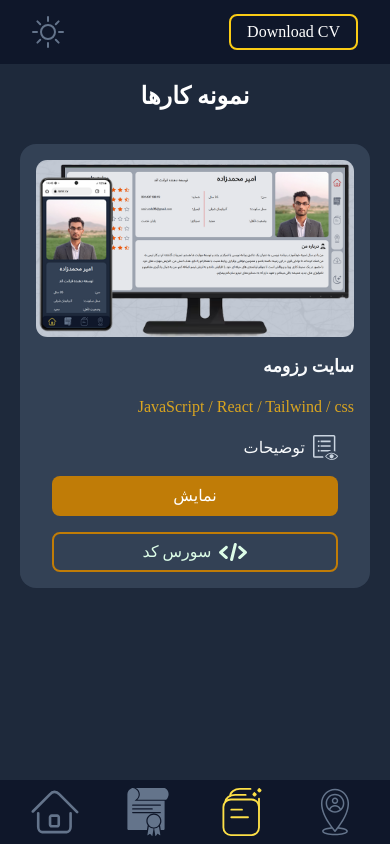
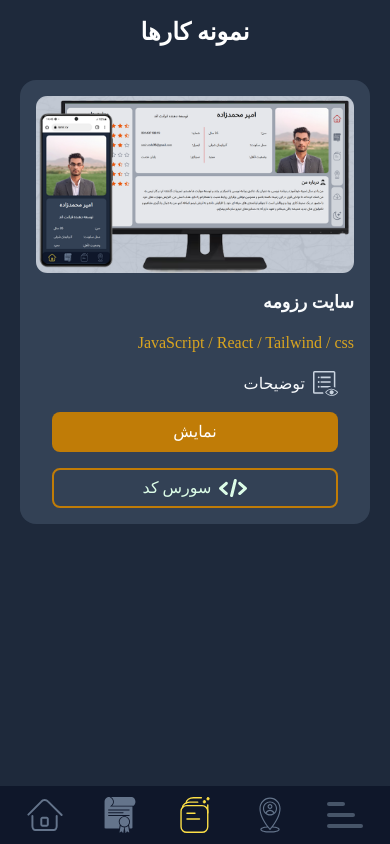
Before and after one commit to amir-mohammadzadeh/amir.cv, a React (Vite) app: page /amir.cv/portfolios in a window 390 px wide. Built offline with nearby package versions, Linux system fonts and the light colour scheme; a web font is replaced by a local one.

Commit message:
Add new btn to navbar & creat ThemeSwitcher

```diff
--- a/src/App.jsx
+++ b/src/App.jsx
@@ -1,25 +1,21 @@
-import { useEffect, useState } from 'react'
+import { useEffect } from 'react'
 import { useRoutes } from 'react-router'
 import { router } from './router'
 import Navigation from './components/Navigation/Navigation'
-import Header from './components/Header/Header'
 
 function App() {
     const routes = useRoutes(router)
-    const [darkThem, setDarkThem] = useState(true)
     useEffect(() => {
-        darkThem ? document.documentElement.classList.add('dark')
-            : document.documentElement.classList.remove('dark')
-    }, [darkThem])
+        document.documentElement.classList.add('dark')
+    },[])
 
     return (
         <>
-            <div dir='rtl' className="w-full h-full py-8 px-6 flex gap-4 lg:flex-col-reverse lg:p-0 lg:pt-4 sm:pt-0">
-                <Navigation theme={darkThem} setTheme={setDarkThem} />
+            <div dir='rtl' className="w-full h-full py-8 px-6 flex gap-4 lg:flex-col-reverse lg:p-0 lg:pt-4">
+                <Navigation />
                 <main className="main">
                     {routes}
                 </main>
-                <Header theme={darkThem} setTheme={setDarkThem} />
             </div>
         </>
     )
--- a/src/components/Header/Header.jsx
+++ /dev/null
@@ -1,27 +0,0 @@
-import { MoonIcon, SunIcon } from '../../assets/Icons'
-
-const Header = ({ theme, setTheme }) => {
-  return (
-    <header dir='ltr' className='w-full h-16 bg-slate-600 dark:bg-slate-900 hidden md:block'>
-
-      <div className="w-ful h-full py-4 px-8 flex items-center justify-between">
-        <div
-          onClick={() => setTheme(p => !p)}
-          className='h-full text-gray-300 dark:text-slate-500 cursor-pointer'
-        >
-          {theme ? <SunIcon /> : <MoonIcon />}
-
-        </div>
-
-        <a
-          className='py-1 px-4 rounded-lg border-2 border-yellow-400 text-white'
-        >
-          Download CV
-        </a>
-
-      </div>
-    </header>
-  )
-}
-
-export default Header
--- a/src/components/Navigation/Navigation.css
+++ b/src/components/Navigation/Navigation.css
@@ -21,17 +21,7 @@
 .link-label {
     @apply bg-gray-300 border-black dark:bg-slate-700 before:bg-gray-300 dark:before:bg-slate-700;
 }
-/*
-.navbar {
-    position: sticky;
-    right: 0;
-    flex: 0 0 4rem;
-    height: 100%;
-    margin-block: auto;
-    margin-inline-end: 1rem;
-    z-index: 3;
-}
-*/
+
 .navbar{
     width: 4rem;
     height: 100%;
@@ -99,6 +89,7 @@
     border-bottom-left-radius: 100%;
 }
 
+
 @media screen and (min-width: 992px) {
     .link-active{
         display: block;
@@ -132,12 +123,15 @@
         width: auto;
         height: 100%;
     }
-
 }
 
 @media screen and (max-width: 768px) {
     .navbar{
         padding-bottom: 0;
+    }
+    .navbar-icon {
+        width: 2.25rem;
+        height: 2.25rem;
     }
     .nav-1{
         border-radius: 0;
--- a/src/components/Navigation/Navigation.jsx
+++ b/src/components/Navigation/Navigation.jsx
@@ -1,8 +1,10 @@
 import './Navigation.css'
-import { HomeIcon, EducationIcon, FilesInterfaceIcon, ContactMe, SunIcon, DownloadIcon, MoonIcon } from '../../assets/Icons';
+import { HomeIcon, EducationIcon, FilesInterfaceIcon, ContactMe, DownloadIcon } from '../../assets/Icons';
 import { NavLink } from 'react-router-dom';
+import ThemeSwitcher from '../ThemeSwitcher/ThemeSwitcher';
+import ToggleContent from '../ToggleContent/ToggleContent';
 
-const Navigation = ({ theme, setTheme }) => {
+const Navigation = () => {
 
   const activeLinkHandle = (link) => {
     return link.isActive ? 'navbar-icon link-active' : 'navbar-icon'
@@ -11,6 +13,7 @@ const Navigation = ({ theme, setTheme }) => {
   return (
     <nav className="navbar ">
       <div className="navbar-container">
+
         <div className="nav-1">
           <NavLink to='/' className={link => activeLinkHandle(link)} >
             <HomeIcon />
@@ -18,25 +21,33 @@ const Navigation = ({ theme, setTheme }) => {
               صفحه اصلی
             </span>
           </NavLink>
+
           <NavLink to='/education' className={link => activeLinkHandle(link)}  >
             <EducationIcon />
             <div className="link-label">
               سوابق تحصیلی
             </div>
           </NavLink>
+
           <NavLink to='/portfolios' className={link => activeLinkHandle(link)}  >
             <FilesInterfaceIcon />
             <span className="link-label">
               نمونه کارها
             </span>
           </NavLink>
+
           <NavLink to='/contact-me' className={link => activeLinkHandle(link)}  >
             <ContactMe />
             <span className="link-label">
               تماس بامن
             </span>
           </NavLink>
+
+          <div className="relative hidden md:block">
+            <ToggleContent  />
+          </div>
         </div>
+
         <div className="nav-2">
           <NavLink className='navbar-icon'  >
             <DownloadIcon />
@@ -44,10 +55,7 @@ const Navigation = ({ theme, setTheme }) => {
               دانلود رزومه
             </span>
           </NavLink>
-          <div onClick={() => setTheme(p => !p)} className='navbar-icon'  >
-            {theme ? <SunIcon /> : <MoonIcon />}
-
-          </div>
+          <ThemeSwitcher className='navbar-icon' />
         </div>
 
       </div>
--- /dev/null
+++ b/src/components/ThemeSwitcher/ThemeSwitcher.jsx
@@ -0,0 +1,21 @@
+import { useEffect, useState } from 'react'
+import { MoonIcon, SunIcon } from '../../assets/Icons'
+
+const ThemeSwitcher = ({className}) => {
+
+    const isDark = document.documentElement.classList.contains('dark') ? true : false ;
+    const [darkTheme, setDarkTheme ] = useState(isDark)
+
+    useEffect(() => {
+        darkTheme ? document.documentElement.classList.add('dark')
+            : document.documentElement.classList.remove('dark')
+    }, [darkTheme])
+
+    return (
+        <div onClick={() => setDarkTheme(p => !p)} className={className}  >
+            {darkTheme ? <SunIcon /> : <MoonIcon />}
+        </div>
+    )
+}
+
+export default ThemeSwitcher
--- /dev/null
+++ b/src/components/ToggleButton/ToggleButton.css
@@ -0,0 +1,58 @@
+#Toggle-Button {
+    display: none;
+}
+
+.Toggle-Label {
+    width: 2.25rem;
+    height: 100%;
+    display: flex;
+    flex-direction: column;
+    justify-content: center;
+    gap: 7px;
+    transition-duration: .5s;
+    cursor: pointer;
+}
+
+.line {
+    display: block;
+    height: 4px;
+    border-radius: 4px;
+    background-color: rgb(156 163 175);
+}
+
+:is(.dark .line) {
+    background-color: rgb(71, 85, 105);
+}
+
+.l1 {
+    width: 50%;
+}
+.l2 {
+    width: 80%;
+}
+.l3 {
+    width: 100%;
+}
+
+#Toggle-Button:checked+.Toggle-Label {
+    transform: rotate(180deg);
+}
+
+#Toggle-Button:checked+.Toggle-Label .line {
+    position: absolute;
+    transition: .5s;
+}
+
+#Toggle-Button:checked+.Toggle-Label .l1 {
+    width: 100%;
+    transform: rotate(45deg);
+}
+
+#Toggle-Button:checked+.Toggle-Label .l2 {
+    transform: scale(0);
+    transition-duration: .1s;
+}
+
+#Toggle-Button:checked+.Toggle-Label .l3 {
+    transform: rotate(-45deg);
+}
--- /dev/null
+++ b/src/components/ToggleButton/ToggleButton.jsx
@@ -0,0 +1,20 @@
+import React from 'react'
+import './ToggleButton.css'
+
+const ToggleButton = ({onClick}) => {
+    const onChangeHandler = (event) => {
+        onClick()
+    }
+    return (
+        <>
+            <input type="checkbox" id="Toggle-Button" onChange={onChangeHandler} />
+            <label htmlFor='Toggle-Button' className="Toggle-Label">
+                <span className="line l1"></span>
+                <span className="line l2"></span>
+                <span className="line l3"></span>
+            </label>
+        </>
+    )
+}
+
+export default ToggleButton
--- /dev/null
+++ b/src/components/ToggleContent/ToggleContent.css
@@ -0,0 +1,60 @@
+.toggle_container{
+    position: absolute;
+    bottom: 2.2rem;
+    left: 0;
+    width: 100%;
+    height: 8rem;
+    z-index: -2;
+    display: flex;
+    flex-direction: column;
+    align-items: center;
+    justify-content: space-around;
+}
+.toggle-icon{
+    background-color: rgb(71 85 105);
+    color: rgb(156 163 175);
+    width: 3.5rem;
+    border-radius: 50%;
+    padding: .6rem;
+    cursor: pointer;
+    z-index: -1;
+    transition: .5s;
+}
+:is(.dark .toggle-icon){
+    color: rgb(100, 116, 139);
+    background-color: rgb(15, 23, 42);
+}
+
+.toggle-icon:nth-child(1){
+    animation: .6s come-up_2 forwards;
+}
+.toggle-icon:nth-child(2){
+    animation: .4s come-up_1 forwards;
+}
+
+@keyframes come-up_1 {
+    0%{
+        transform: translateY(4.2rem);
+        opacity: 0;
+    }
+    25%{
+        opacity: 0;
+    }
+    100%{
+        transform: translateY(0);
+        opacity: 1;
+    }
+}
+@keyframes come-up_2 {
+    0%{
+        transform: translateY(8.2rem);
+        opacity: 0;
+    }
+    45%{
+        opacity: 0;
+    }
+    100%{
+        transform: translateY(0);
+        opacity: 1;
+    }
+}
--- /dev/null
+++ b/src/components/ToggleContent/ToggleContent.jsx
@@ -0,0 +1,27 @@
+import './ToggleContent.css'
+import { useState } from 'react'
+import { DownloadIcon } from '../../assets/Icons'
+import ThemeSwitcher from '../ThemeSwitcher/ThemeSwitcher'
+import ToggelButton from '../ToggleButton/ToggleButton'
+
+const ToggleContent = () => {
+    const [open, setOpen] = useState(false)
+    return (
+        <>
+            <ToggelButton onClick={() => setOpen(!open)} />
+            {open &&
+                <div className='toggle_container'>
+
+                    <a href="" className='toggle-icon'>
+                        <DownloadIcon />
+                    </a>
+
+                    <ThemeSwitcher className='toggle-icon' />
+
+                </div>
+            }
+        </>
+    )
+}
+
+export default ToggleContent
--- a/src/pages/Portfolio/Portfolio.css
+++ b/src/pages/Portfolio/Portfolio.css
@@ -4,6 +4,7 @@
     gap: 1rem;
     width: 100%;
     height: 100%;
+    overflow: hidden;
 }
 
 .P_card {
@@ -12,13 +13,6 @@
     padding: 1rem;
     border-radius: 1rem;
     width: 50rem;
-}
-
-.Swiper_Container {
-    flex-grow: 1;
-    display: flex;
-    overflow-y: auto;
-    overflow-x: hidden;
 }
 
 .swiper {
@@ -42,13 +36,6 @@
     background-color: rgb(51, 65, 85);
 }
 
-@media screen and (min-width: 1540px) {
-    .swiper {
-        width: 85%;
-        height: auto;
-    }
-}
-
 @media screen and (max-width: 1200px) {
     .swiper {
         width: 55rem;
--- a/src/pages/Portfolio/Portfolio.jsx
+++ b/src/pages/Portfolio/Portfolio.jsx
@@ -14,7 +14,6 @@ const Portfolio = () => {
                 <h1 className='self-center lg:mt-8 md:mt-0'>
                     نمونه کارها
                 </h1>
-                <div className="Swiper_Container">
 
                 <Swiper
                     effect={'cards'}
@@ -39,7 +38,6 @@ const Portfolio = () => {
                     </div>
                 </Swiper>
             </div>
-            </div>
 
         </>
     )
```
Lines whose indentation alone changed are shown as unchanged.
